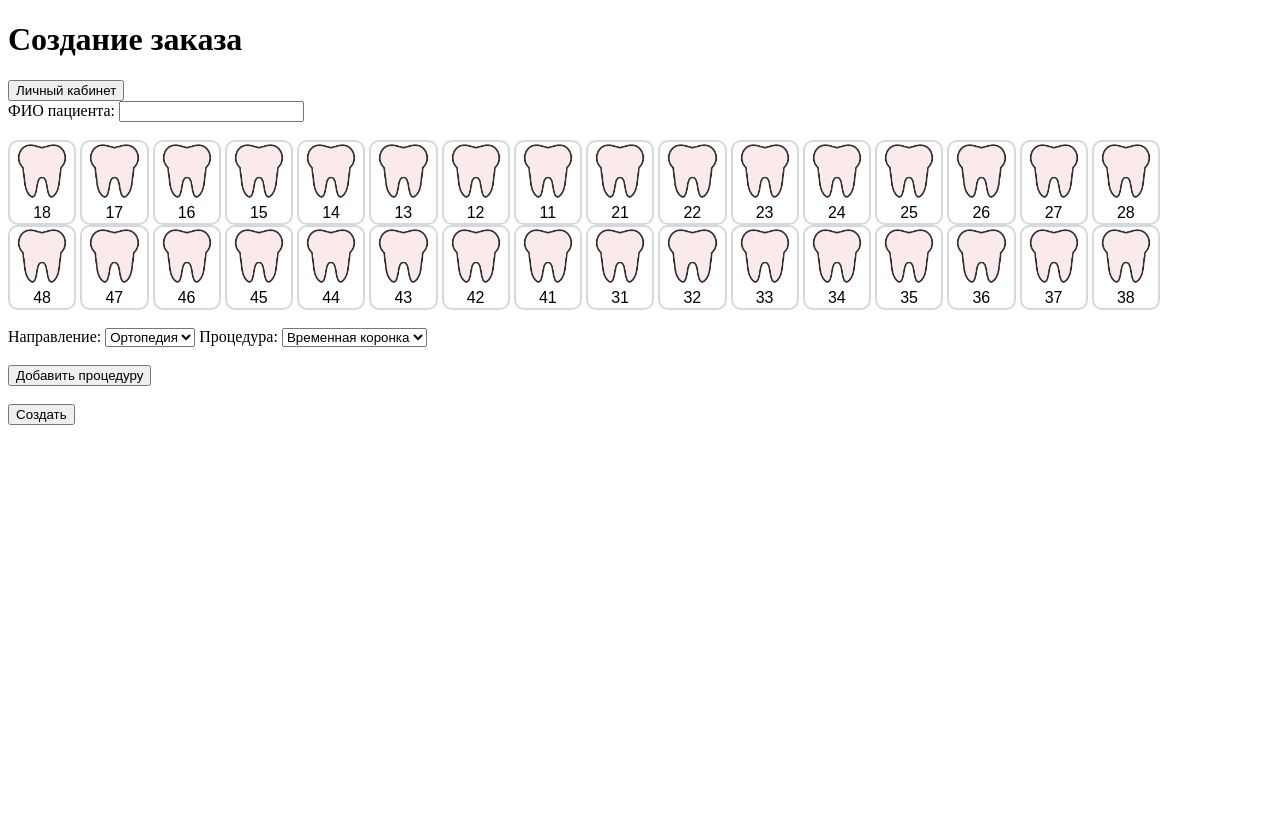
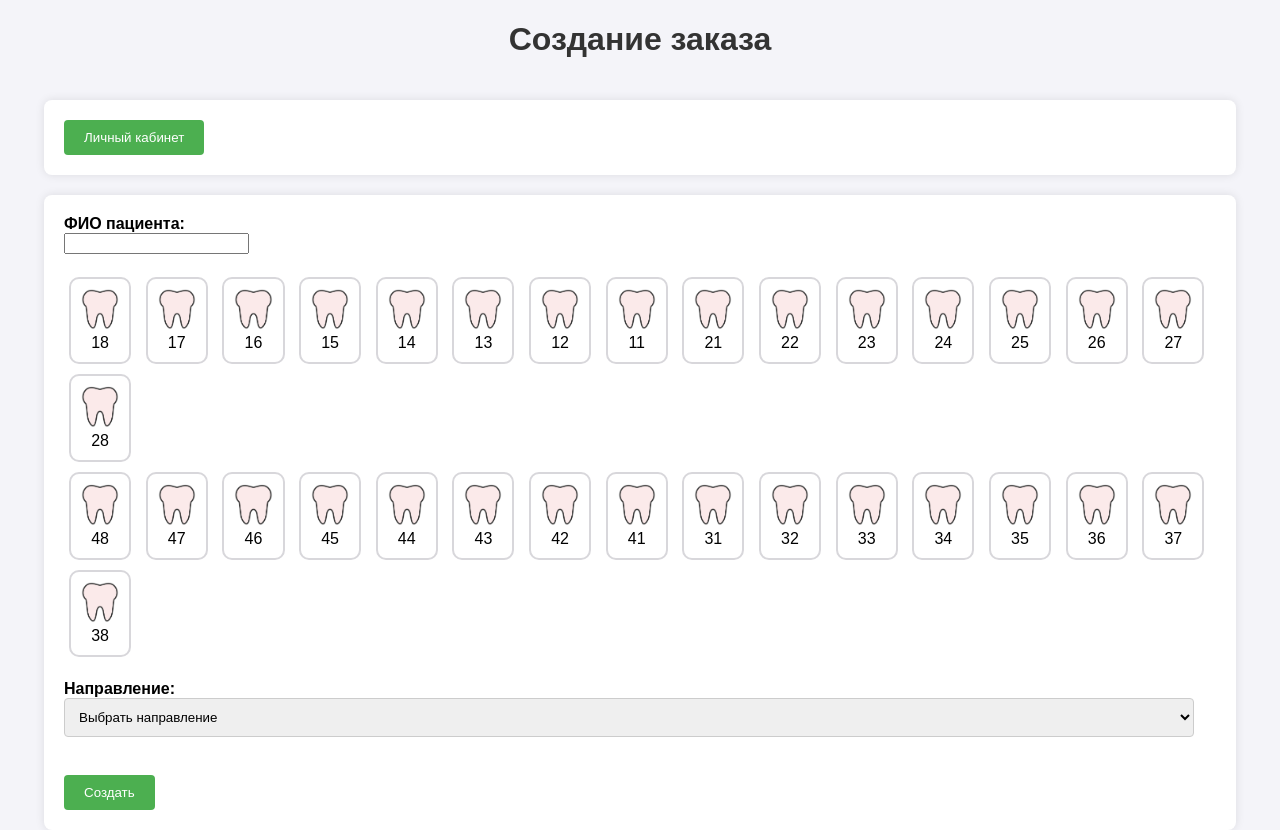
Before and after one commit to Radriz/DoctorConnect, a FastAPI app: page /order/plan in a window 1280 px wide. Before the commit the page ends 425 px from the top, so only its background shows below. Run offline with FastAPI, Linux system fonts and the light colour scheme.

Commit message:
commit plan.css and plan.js

```diff
--- a/Database.py
+++ b/Database.py
@@ -143,7 +143,6 @@ def procedure_type():
     return updt_types
 
 def name_procedure(type):
-    x =  f"""select name from procedure where type = '{type}'"""
+    x =  f"""select * from procedure where type = '{type}'"""
     name = cursor.execute(x).fetchall()
-    updt_name = [n[0] for n in name]
-    return updt_name
+    return name
--- a/main.py
+++ b/main.py
@@ -138,14 +138,23 @@ async def create_order_form(request: Request):
 @app.get("/order/plan", response_class=HTMLResponse)
 async def plan(request: Request):
     types = procedure_type()
-    names = name_procedure(types[0])
     return templates.TemplateResponse("plan.html",{
         "request": request,
         "first_row": first_row,
         "second_row": second_row,
-        "job_types": types,
-        "names": names
+        "job_types": types
     })
+@app.get("/procedure/{type}")
+async def get_name_procedure_by_type(request: Request, type: str):
+    names = name_procedure(type)
+    procedures = {"procedure":[]}
+    for name in names:
+        procedure = {}
+        procedure["id"] = name[0]
+        procedure["name"] = name[2]
+        procedure["price"] = name[3]
+        procedures["procedure"].append(procedure)
+    return procedures
 
 
 @app.post("/order/create", response_class=HTMLResponse)
@@ -263,10 +272,10 @@ async def logout(request: Request):
 
 
 if __name__ == "__main__":
-    # uvicorn.run("main:app", host="127.0.0.1", port=8000, reload=True)
-    uvicorn.run("main:app",
-                host="0.0.0.0",
-                port=443,
-                reload=True,
-                ssl_keyfile="/etc/letsencrypt/live/drlink.ru/privkey.pem",
-                ssl_certfile="/etc/letsencrypt/live/drlink.ru/fullchain.pem")
+    uvicorn.run("main:app", host="127.0.0.1", port=8000, reload=True)
+    # uvicorn.run("main:app",
+    #             host="0.0.0.0",
+    #             port=443,
+    #             reload=True,
+    #             ssl_keyfile="/etc/letsencrypt/live/drlink.ru/privkey.pem",
+    #             ssl_certfile="/etc/letsencrypt/live/drlink.ru/fullchain.pem")
--- /dev/null
+++ b/templates/css/plan.css
@@ -0,0 +1,129 @@
+body {
+    font-family: Arial, sans-serif;
+    background-color: #f4f4f9;
+    margin: 0;
+    padding: 0;
+    display: flex;
+    flex-direction: column;
+    align-items: center;
+}
+h1 {
+    color: #333;
+}
+form {
+    background-color: #fff;
+    padding: 20px;
+    border-radius: 8px;
+    box-shadow: 0 0 10px rgba(0,0,0,0.1);
+    width: 90%;
+    max-width: 1700px;
+    margin-top: 20px;
+}
+label {
+    font-weight: bold;
+    display: block;
+}
+input[type="text"], select {
+    width: calc(100% - 22px);
+    padding: 10px;
+    margin-bottom: 20px;
+    border: 1px solid #ccc;
+    border-radius: 4px;
+}
+.button-tooth {
+    background-color: transparent;
+    border: 2px solid #d8d7db;
+    border-radius: 10px;
+    width: 5.4%;
+    font-size: 100%;
+    display: inline-block;
+    margin: 5px;
+    padding: 10px;
+}
+.button-tooth img {
+    max-width: 100px;
+    width: 100%;
+}
+.button-tooth:hover {
+    background-color: #f2f3f7;
+}
+.procedure_block {
+    display: flex;
+    align-items: center;
+    justify-content: space-between;
+    width: 100%;
+    max-width: 600px;
+    border: 1px solid #ccc;
+    padding: 10px;
+    margin-bottom: 10px;
+    border-radius: 4px;
+    background-color: #fff;
+    box-shadow: 0 2px 5px rgba(0,0,0,0.1);
+}
+.procedure_block .left {
+    display: flex;
+    align-items: center;
+}
+.procedure_block .right {
+    display: flex;
+    align-items: center;
+}
+.procedure_block .left label {
+    margin-left: 10px;
+}
+.procedure_block button {
+    width: 40px;
+    height: 40px;
+    font-size: 18px;
+    margin-left: 10px;
+    margin-right: 10px;
+    display: flex;
+    align-items: center;
+    justify-content: center;
+    background-color: #f4f4f9;
+    border: 1px solid #ccc;
+    border-radius: 4px;
+    cursor: pointer;
+    transition: background-color 0.3s;
+}
+.procedure_block button:hover {
+    background-color: #e0e0e0;
+}
+input[type="submit"] {
+    background-color: #4CAF50;
+    color: white;
+    padding: 10px 20px;
+    border: none;
+    border-radius: 4px;
+    cursor: pointer;
+    transition: background-color 0.3s;
+}
+input[type="submit"]:hover {
+    background-color: #45a049;
+}
+@media screen and (max-width: 600px) {
+    .button-tooth {
+        font-size: 60%;
+        width: 10%;
+    }
+    input[type="text"], select {
+        width: calc(100% - 22px);
+    }
+    .procedure_block {
+        flex-direction: column;
+        align-items: flex-start;
+    }
+    .procedure_block .left, .procedure_block .right {
+        justify-content: space-between;
+        width: 100%;
+        margin-bottom: 10px;
+    }
+}
+.success {
+    background-color: #4CAF50;
+    color: white;
+    text-align: center;
+    padding: 20px;
+    width: 50%;
+    margin-bottom: 20px;
+}
--- a/templates/plan.html
+++ b/templates/plan.html
@@ -3,7 +3,7 @@
 <head>
     <meta charset="UTF-8">
     <title>=Создание плана лечения</title>
-    <link rel="stylesheet" href="/css/create_order.css">
+    <link rel="stylesheet" href="/css/plan.css">
 </head>
 
 <body>
@@ -46,30 +46,21 @@
 
 
     <label>Направление:</label>
-<select id="type" name="type">
+    <select id="procedure-select" name="type">
+         <option value="None">Выбрать направление</option>
         {% for type in job_types %}
         <option value="{{type}}">{{type}}</option>
         {% endfor %}
 
-</select>
-<label>Процедура:</label>
-<select id="name" name="name">
-    {% for name in names %}
-    <option value="{{name}}">{{name}}</option>
-    {% endfor %}
+    </select><br><br>
 
-</select><br><br>
-<button class="button-create">
-    Добавить процедуру
-</button>
-<br><br>
+    <div id="all_procedure">
 
-
+    </div>
 
     <input id="submit" type="submit" value="Создать">
-
-
 </form>
 <script src="/js/create_order.js"></script>
+<script src="/js/plan.js"></script>
 </body>
 </html>
```
Also changed, not shown: templates/js/plan.js (added, +72 -0 lines), Database.db. Lines whose indentation alone changed are shown as unchanged.
